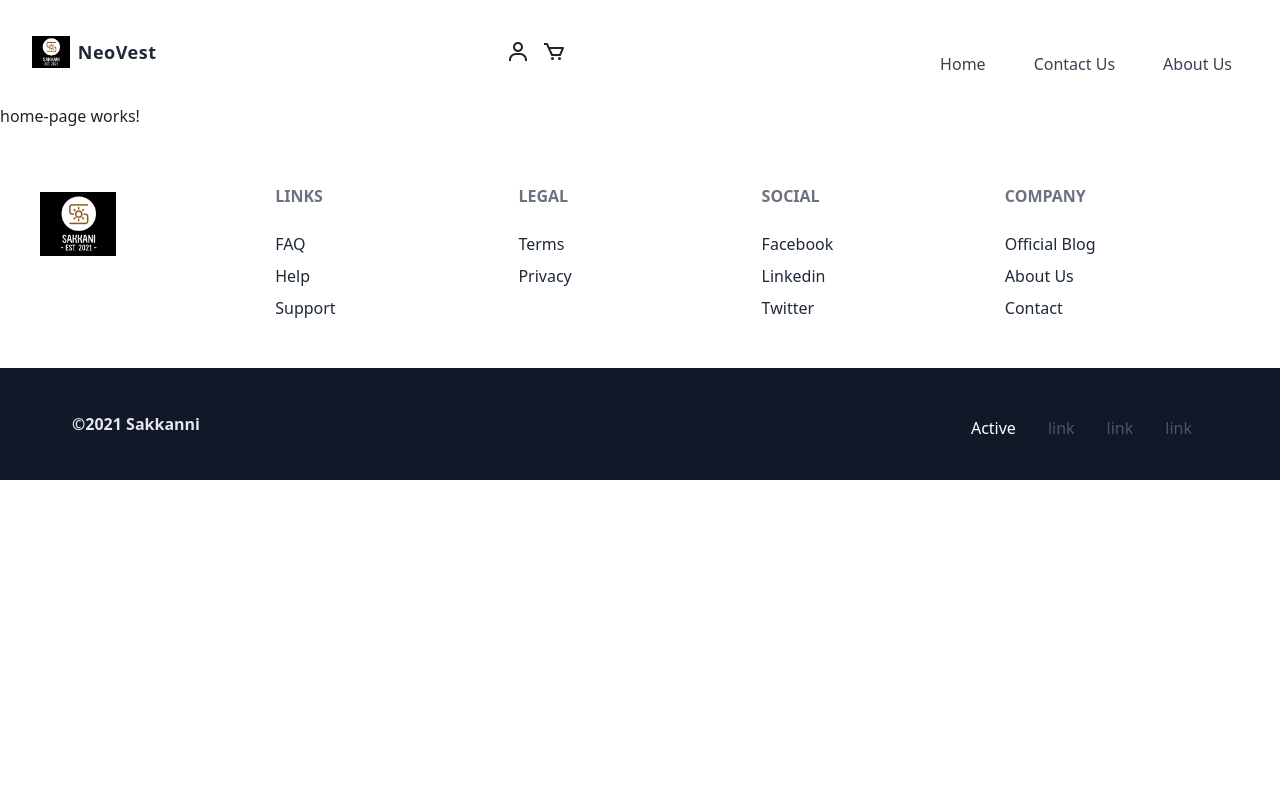
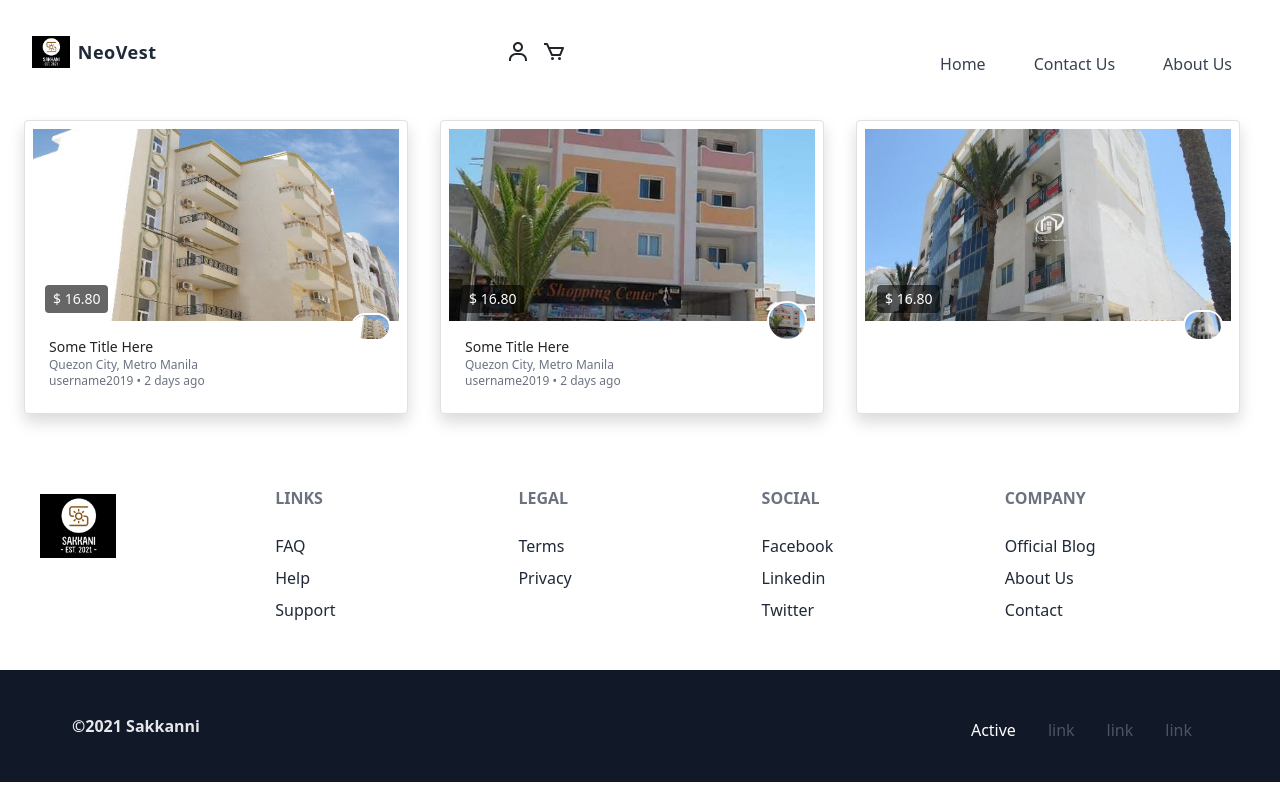
Before and after one commit to amira123852/sakkani_web, an Angular app: page /home in a window 1280 px wide. Built offline with nearby package versions, Linux system fonts and the light colour scheme.

Commit message:
scaffold home page

```diff
--- a/src/app/guest/home-page/home-page.component.html
+++ b/src/app/guest/home-page/home-page.component.html
@@ -1 +1,68 @@
-<p>home-page works!</p>
+<div class="container flex px-2 mx-auto">
+  <!-- Card 1 -->
+  <div class="w-full max-w-sm overflow-hidden rounded border bg-white shadow px-2 py-2 mx-3 my-3">
+    <div class="relative">
+      <div class="h-48 bg-cover bg-no-repeat bg-center"
+        style="background-image: url(http://localhost:4200/assets/images/r1.jpg)">
+      </div>
+      <div style="background-color: rgba(0,0,0,0.6)"
+        class="absolute bottom-0 mb-2 ml-3 px-2 py-1 rounded text-sm text-white">$ 16.80</div>
+      <div style="bottom: -20px;" class="absolute right-0 w-10 mr-2">
+        <a href="#">
+          <img class="rounded-full border-2 border-white" src="assets/images/r1.jpg" >
+        </a>
+      </div>
+    </div>
+    <div class="p-3">
+      <h3 class="mr-10 text-sm truncate-2nd">
+        <a class="hover:text-blue-500" href="assets/images/r2.jpg">Some Title Here</a>
+      </h3>
+      <div class="flex items-start justify-between">
+        <p class="text-xs text-gray-500">Quezon City, Metro Manila</p>
+        <button class="outline text-xs text-gray-500 hover:text-blue-500" title="Bookmark this ad"><i class="far fa-bookmark"></i></button>
+      </div>
+      <p class="text-xs text-gray-500"><a href="#" class="hover:underline hover:text-blue-500">username2019</a> • 2 days ago</p>
+    </div>
+  </div>
+
+    <!-- Card 2 -->
+  <div class="w-full max-w-sm overflow-hidden rounded border bg-white shadow px-2 py-2 mx-3 my-3">
+    <div class="relative">
+      <div class="h-48 bg-cover bg-no-repeat bg-center"
+        style="background-image: url(./assets/images/r2.jpg)">
+      </div>
+      <div style="background-color: rgba(0,0,0,0.6)"
+        class="absolute bottom-0 mb-2 ml-3 px-2 py-1 rounded text-sm text-white">$ 16.80</div>
+      <div style="bottom: -20px;" class="absolute right-0 w-10 mr-2">
+        <a href="#">
+          <img class="rounded-full border-2 border-white" src="assets/images/r2.jpg" >
+        </a>
+      </div>
+    </div>
+    <div class="p-3">
+      <h3 class="mr-10 text-sm truncate-2nd">
+        <a class="hover:text-blue-500" href="/huawwei-p20-pro-complete-set-with-box-a.7186128376">Some Title Here</a>
+      </h3>
+      <div class="flex items-start justify-between">
+        <p class="text-xs text-gray-500">Quezon City, Metro Manila</p>
+        <button class="outline text-xs text-gray-500 hover:text-blue-500" title="Bookmark this ad"><i class="far fa-bookmark"></i></button>
+      </div>
+      <p class="text-xs text-gray-500"><a href="#" class="hover:underline hover:text-blue-500">username2019</a> • 2 days ago</p>
+    </div>
+  </div>
+
+    <!-- Card 3 -->
+  <div class="w-full max-w-sm overflow-hidden rounded border bg-white shadow px-2 py-2 mx-3 my-3">
+    <div class="relative">
+      <div class="h-48 bg-cover bg-no-repeat bg-center"
+        style="background-image: url(./assets/images/r3.jpg)">
+      </div>
+      <div style="background-color: rgba(0,0,0,0.6)"
+        class="absolute bottom-0 mb-2 ml-3 px-2 py-1 rounded text-sm text-white">$ 16.80</div>
+      <div style="bottom: -20px;" class="absolute right-0 w-10 mr-2">
+        <a href="#">
+          <img class="rounded-full border-2 border-white" src="assets/images/r3.jpg" >
+        </a>
+      </div>
+    </div>
+</div>
```
